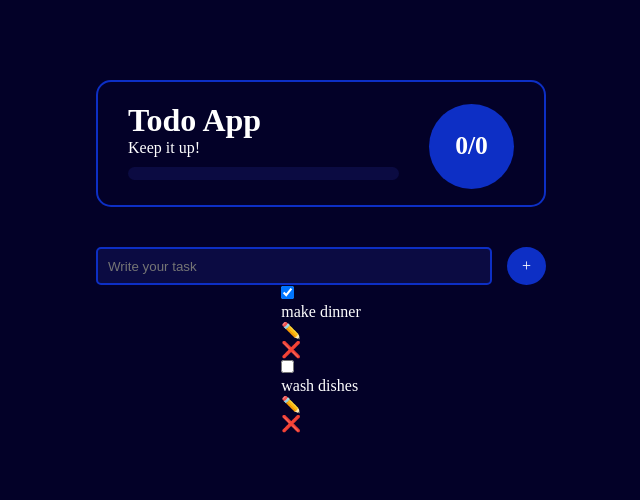
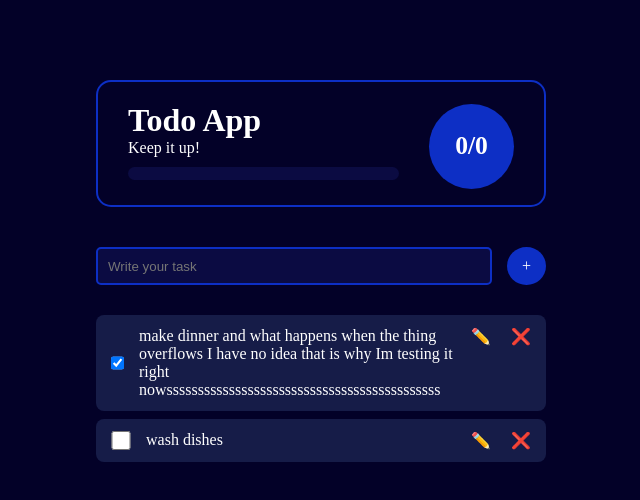
Before and after one commit to devkotarojan/react-fullstack, a React (Vite) app in the folder frontend/: page / in a window 1280 px wide. Shown: the top 500 px of the page, without its empty margins (319-959 px from the left). Built offline with nearby package versions, Linux system fonts and the light colour scheme.

Commit message:
styled everyting in css but single todo has overflow bug

```diff
--- a/frontend/src/App.css
+++ b/frontend/src/App.css
@@ -68,5 +68,29 @@
 
 /*TodoList*/
 .todo-list {
+  display:flex;
+  margin-top: 30px;
+  flex-direction: column;
+  width: 100%;
+  max-width: 450px;
 
 }
+.single-todo {
+  display: flex;
+  flex-direction: row;
+  margin-bottom: 8px;
+  background-color: rgb(22, 28, 72) ;
+  border-radius: 8px;
+  padding-top: 12px;
+  padding-bottom: 12px;
+  padding-left: 15px;
+  padding-right: 15px;
+}
+.single-todo input:nth-child(1) {
+  width: 20px;
+  margin-right: 15px;
+}
+.single-todo p:nth-child(3) {
+  margin-left: auto;
+  margin-right: 20px;
+}
--- a/frontend/src/App.jsx
+++ b/frontend/src/App.jsx
@@ -36,7 +36,7 @@ function TodoInputBox() {
 
 function TodoList() {
   const todoList = [{
-    text: "make dinner",
+    text: "make dinner and what happens when the thing overflows I have no idea that is why Im testing it right nowssssssssssssssssssssssssssssssssssssssssssss",
     isCompleted: true,
     id: crypto.randomUUID()
   },{
```
